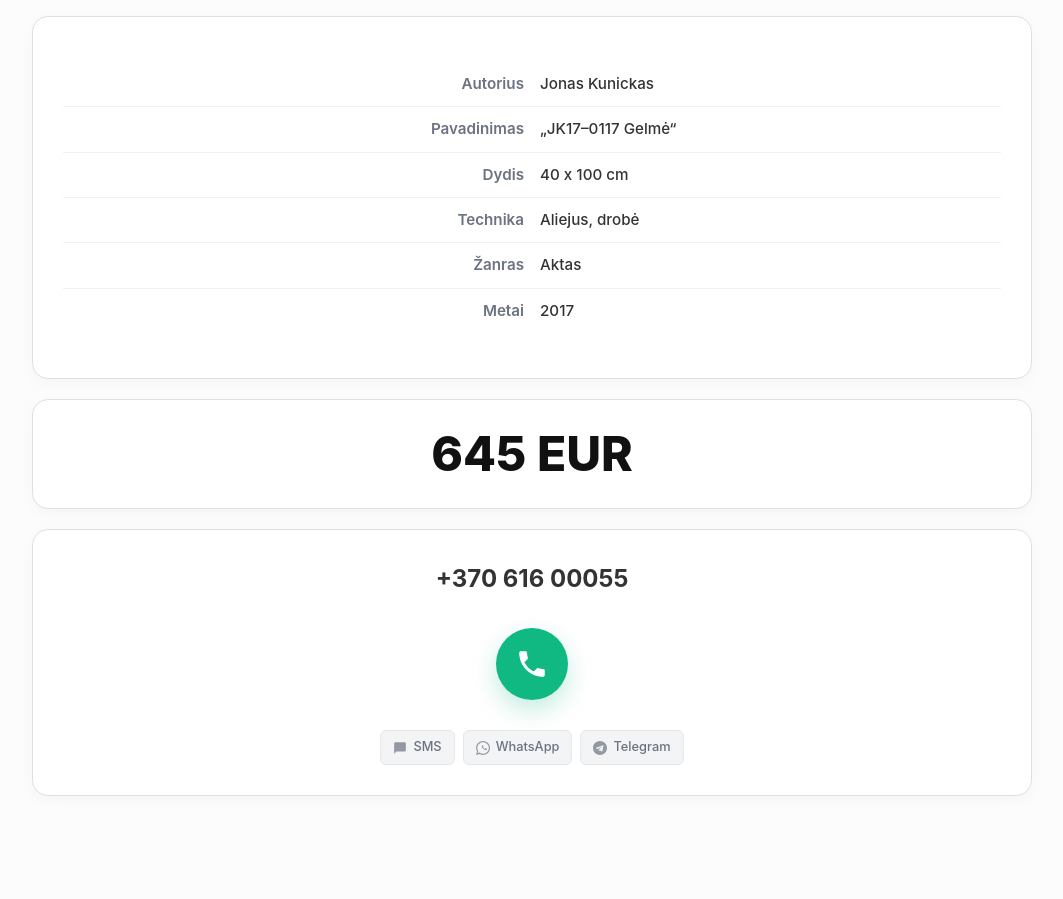
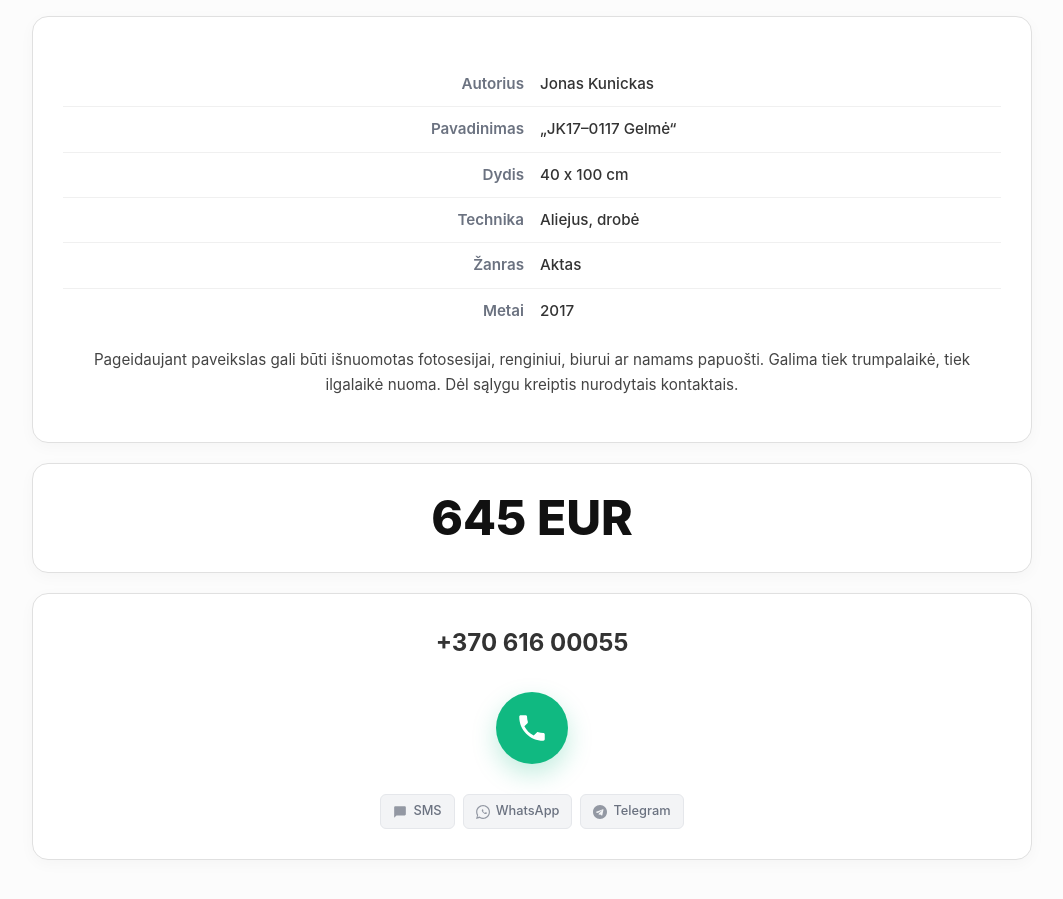
Before and after one commit to mruslys/ruslys.lt, a Jekyll site: the page built from parduodu/jk-gelme/index.html, in a window 1280 px wide and 900 px high, scrolled down 934 px. Shown: the whole window, without its empty margins (108-1171 px from the left). Built offline with Jekyll 4.4.1, drawn with Linux system fonts in a browser that asks for light colours; before the commit the page ends 1770 px from its top, so only the background shows below that.

Commit message:
Update index.html

```diff
--- a/parduodu/jk-gelme/index.html
+++ b/parduodu/jk-gelme/index.html
@@ -15,3 +15,4 @@ post_embed:
     <tr><th>Žanras</th><td>Aktas</td></tr>
     <tr><th>Metai</th><td>2017</td></tr>
 </table>
+<p>Pageidaujant paveikslas gali būti išnuomotas fotosesijai, renginiui, biurui ar namams papuošti. Galima tiek trumpalaikė, tiek ilgalaikė nuoma. Dėl sąlygu kreiptis nurodytais kontaktais.</p>
```
